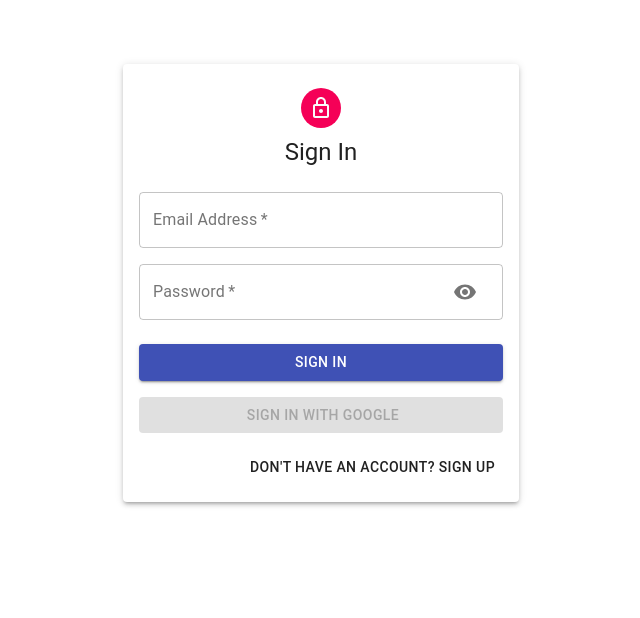
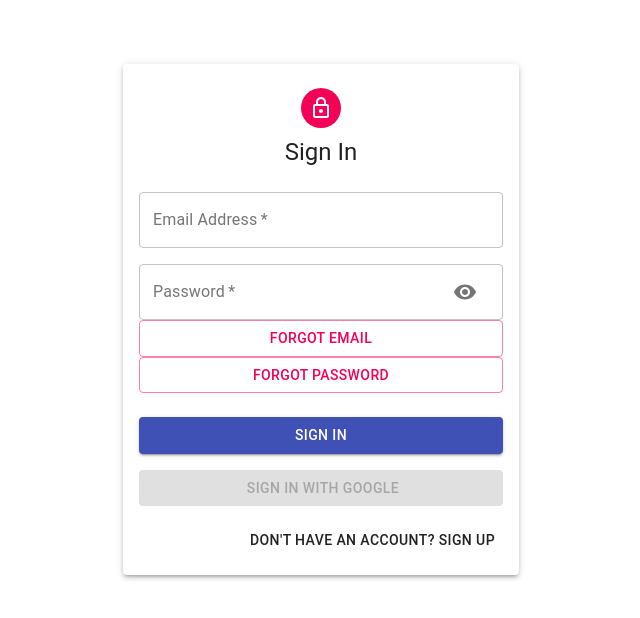
Before and after one commit to SangmeanHong/fitd-tech-client, a React (Create React App) app: page /signup in a window 1280 px wide. Shown: the top 618 px of the page, without its empty margins (319-959 px from the left). Built offline with nearby package versions, Linux system fonts and the light colour scheme.

Commit message:
Added forgot Email and Password. Need a bit of work

```diff
--- a/src/pages/signup/index.js
+++ b/src/pages/signup/index.js
@@ -113,7 +113,29 @@ const SignUp = () => {
 								type='password'
 							/>
 						)}
+
 					</Grid>
+
+					<Button
+						type='Forgot'
+						fullWidth
+						variant='outlined'
+						color='secondary'
+
+					>
+						Forgot Email
+					</Button>
+
+					<Button
+						type='Forgot'
+						fullWidth
+						variant='outlined'
+						color='secondary'
+
+					>
+						Forgot Password
+					</Button>
+
 					<Button
 						type='submit'
 						fullWidth
```
